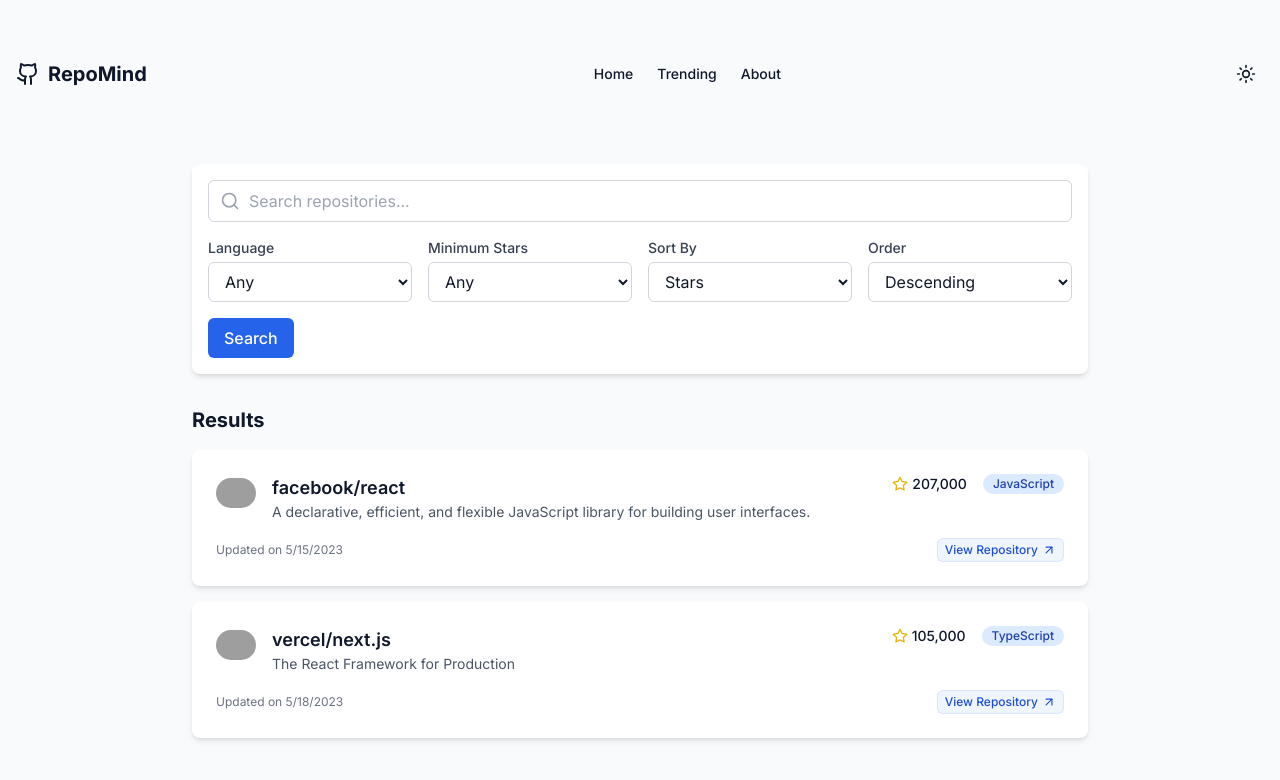
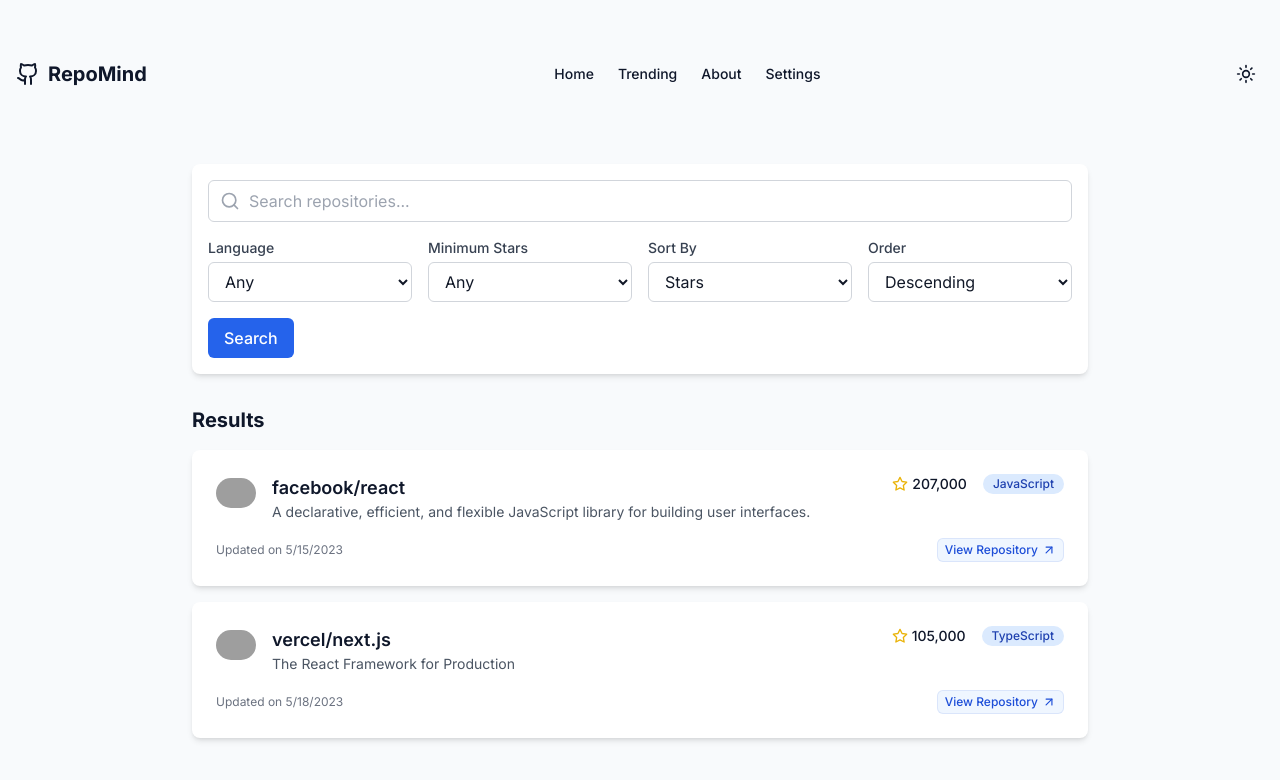
Before and after one commit to mustafaabdullahk/repomind, a Next.js app: page / in a window 1280 px wide. Shown: the top 780 px of the page. Built offline with nearby package versions, Linux system fonts and the light colour scheme; grey boxes are pictures that could not be loaded.

Commit message:
src: components: header: add settings link

```diff
--- a/src/components/Header.tsx
+++ b/src/components/Header.tsx
@@ -30,6 +30,9 @@ export default function Header() {
           </Link>
           <Link href="/about" className="text-sm font-medium hover:text-primary">
             About
+          </Link>
+          <Link href="/settings" className="text-sm font-medium hover:text-primary">
+            Settings
           </Link>
         </nav>
         <div className="flex items-center space-x-4">
```
